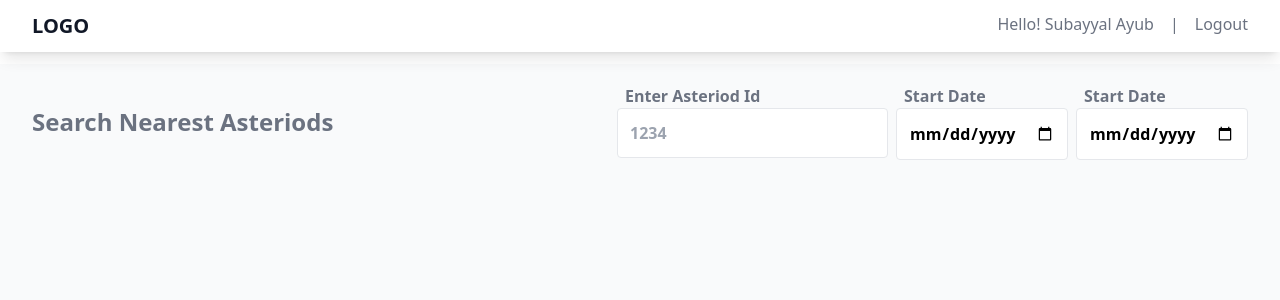
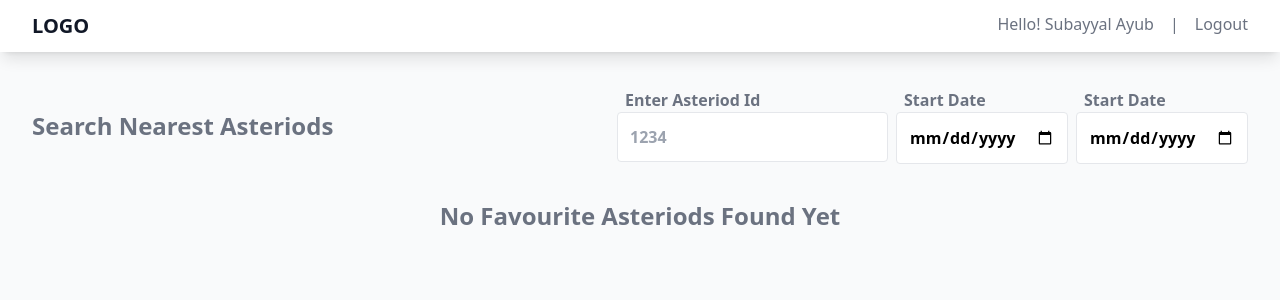
Before and after one commit to subayyalawan/nasa-asteriods, a React (Vite) app: page / in a window 1280 px wide. Shown: the top 300 px of the page. Built offline with nearby package versions, Linux system fonts and the light colour scheme.

Commit message:
First Commit

```diff
--- a/src/App.jsx
+++ b/src/App.jsx
@@ -1,14 +1,15 @@
 import React from "react";
 import Navbar from "./components/Navbar";
-import Body from "./components/UpperBody";
-import './App.css';
+import UpperBody from "./components/UpperBody";
+import "./App.css";
+import Favourite from "./components/Favourite";
 
 function App() {
   return (
     <>
+      <Navbar />
       <div className="bg-gray-50 h-screen">
-        <Navbar />
-        <Body/>
+        <UpperBody />
       </div>
     </>
   );
--- /dev/null
+++ b/src/components/Favourite.jsx
@@ -0,0 +1,15 @@
+import React from "react";
+
+const Favourite = () => {
+  return (
+    <div className="py-4">
+      <div className="flex justify-center">
+        <h2 className="text-2xl text-gray-500 font-semibold">
+          No Favourite Asteriods Found Yet
+        </h2>
+      </div>
+    </div>
+  );
+};
+
+export default Favourite;
--- a/src/components/Navbar.jsx
+++ b/src/components/Navbar.jsx
@@ -3,7 +3,7 @@ import React from "react";
 const Navbar = () => {
   return (
     <>
-      <div className="bg-white fixed inset-x-0 top-0  shadow-lg ">
+      <div className="bg-white fixed inset-x-0 top-0 shadow-lg ">
         <div className="px-8 py-3 flex justify-between text-xl">
           <div className="navbar-logo">
             <h3 className="font-bold uppercase text-gray-900 cursor-pointer">
--- a/src/components/UpperBody.jsx
+++ b/src/components/UpperBody.jsx
@@ -4,6 +4,7 @@ import { FontAwesomeIcon } from "@fortawesome/react-fontawesome";
 import { get } from "./Api";
 import Loader from "../assets/loader.gif";
 import AsteriodsData from "./AsteriodsData";
+import Favourite from "./Favourite";
 
 const Body = () => {
   const [date, setDate] = useState({
@@ -63,7 +64,8 @@ const Body = () => {
 
   return (
     <>
-      <div className="MainBody mt-16 px-8">
+      <div className="MainBody pt-[68px] pb-4 px-8">
+        {/* For Upper Body with date selector */}
         <div className="upperBody flex justify-between items-center py-5">
           <h2 className="text-2xl font-semibold text-gray-500">
             Search Nearest Asteriods
@@ -120,6 +122,7 @@ const Body = () => {
           </form>
         </div>
 
+        {/* For error in date validation */}
         <div>
           {validDateErr ? (
             <div className="errorMsg py-4 px-2 fixed -right-0 top-12 bg-transparent-red-600 hover:bg-red-600 text-white w-80 flex items-center justify-between">
@@ -133,20 +136,27 @@ const Body = () => {
               </div>
             </div>
           ) : null}
-
-          <div>
-            {isLoading ? (
-              <div className="fixed top-0 right-0 w-full h-screen bg-transparent-black flex items-center justify-center">
-                <img src={Loader} alt="Loading" />
-              </div>
-            ) : null}
-          </div>
         </div>
 
+        {/* For api data fetching loader */}
         <div>
-          {isLoading ? null : date.StartDate && date.EndDate ? (
+          {isLoading ? (
+            <div className="fixed top-0 right-0 w-full h-screen bg-transparent-black flex items-center justify-center">
+              <img src={Loader} alt="Loading" className="w-1/12" />
+            </div>
+          ) : null}
+        </div>
+
+        {/* to show API data on the page */}
+        <div>
+          {isLoading ? null : validDateErr ? (
             <AsteriodsData date={date} apiError={apiError} />
           ) : null}
+        </div>
+
+        {/* to add favourite asteriods */}
+        <div>
+          <Favourite />
         </div>
       </div>
     </>
```
